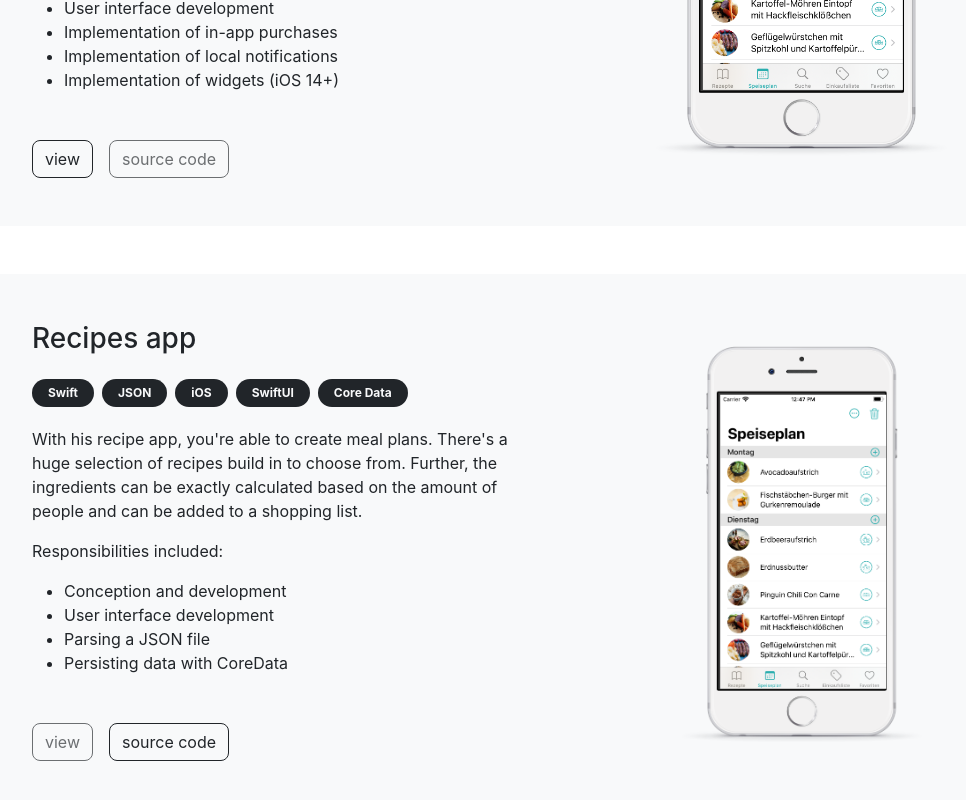
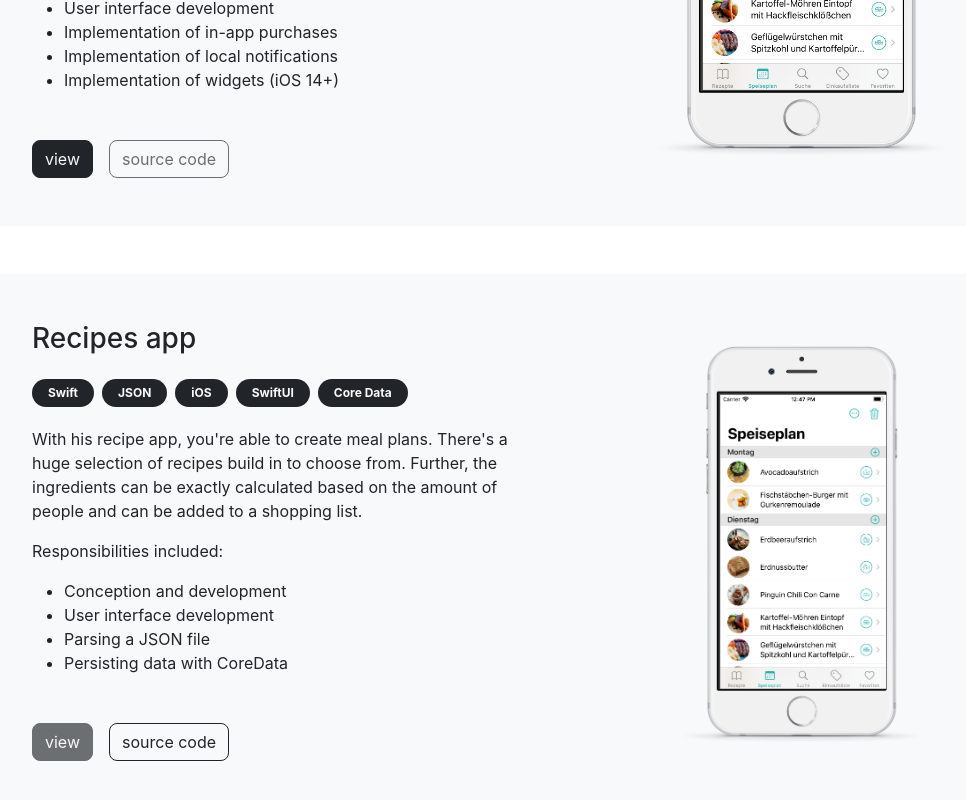
Before and after one commit to Hebrasco/hebrasco.github.io, a React (Create React App) app: page / in a window 1280 px wide. Shown: the part 3879-4679 px from the top of the page, without its empty margins (98-1064 px from the left). Built offline with nearby package versions, Linux system fonts and the light colour scheme.

Commit message:
Update view project button style

```diff
--- a/src/components/Home/components/Projects/components/ProjectPreview/ProjectPreview.tsx
+++ b/src/components/Home/components/Projects/components/ProjectPreview/ProjectPreview.tsx
@@ -26,17 +26,19 @@ export default function ProjectPreview({ project }: Props) {
     to,
     label,
     className = '',
+    filled = false,
   }: {
     to: string | undefined
     label: string
     className?: string
+    filled?: boolean
   }): JSX.Element {
     if (to) {
       return (
         <ExternalLink
           button
           to={to}
-          className={`btn-outline-dark ${className}`}
+          className={`${filled ? 'btn-dark' : 'btn-outline-dark'} ${className}`}
         >
           {label}
         </ExternalLink>
@@ -44,7 +46,11 @@ export default function ProjectPreview({ project }: Props) {
     }
 
     return (
-      <Button variant="outline-dark" disabled className={className}>
+      <Button
+        variant={`${filled ? 'dark' : 'outline-dark'}`}
+        disabled
+        className={className}
+      >
         {label}
       </Button>
     )
@@ -83,7 +89,12 @@ export default function ProjectPreview({ project }: Props) {
                 })}
               </ul>
               <div className="mt-5">
-                <Action to={project.onlineURL} label="view" className="m-0" />
+                <Action
+                  to={project.onlineURL}
+                  label="view"
+                  className="m-0"
+                  filled
+                />
                 <Action
                   to={project.sourceURL}
                   label="source code"
```
